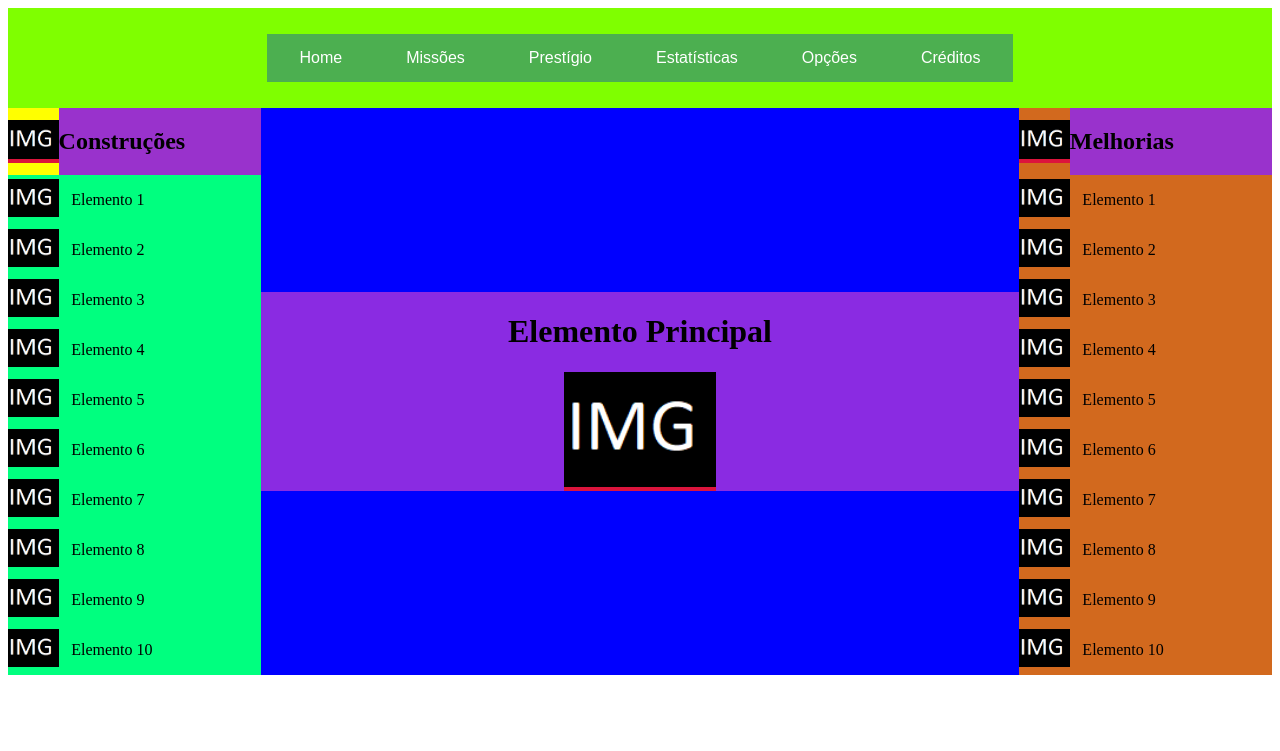
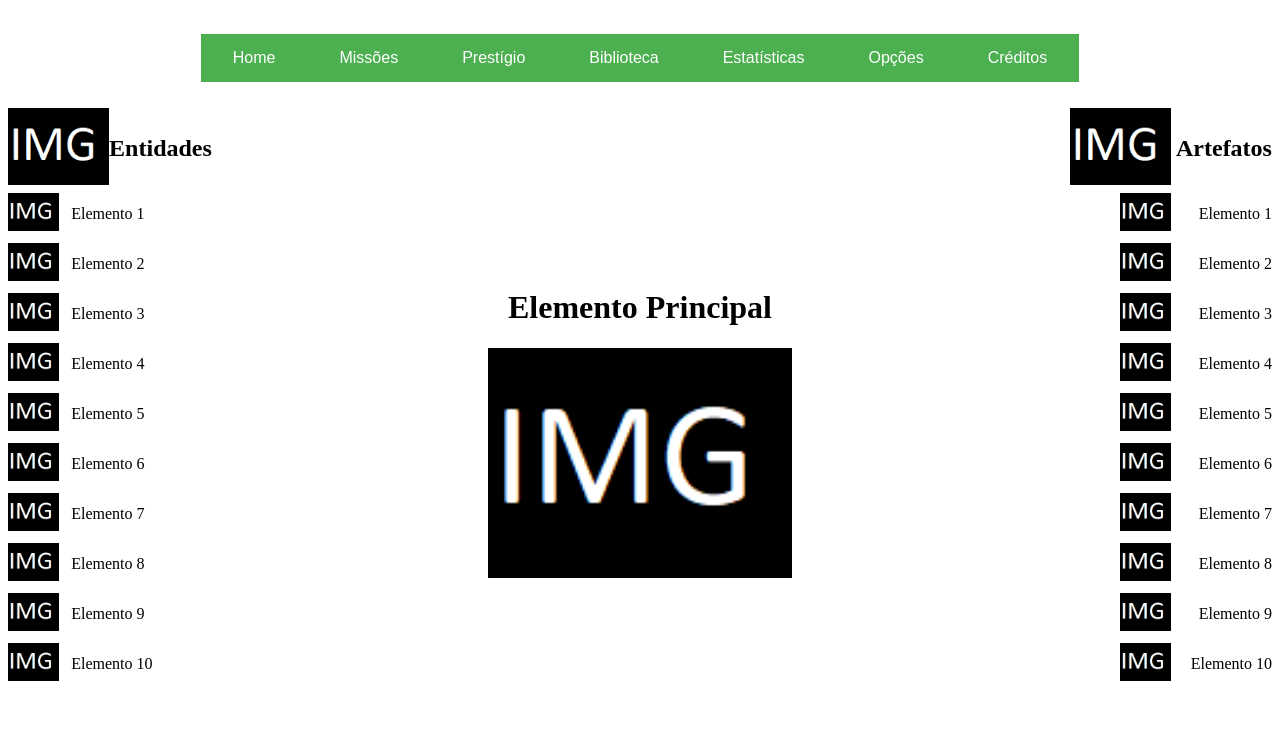
Before and after one commit to SergioArthur115/PI-JOGO, a plain HTML site: page index.html in a window 1280 px wide. Drawn offline with Linux system fonts and the light colour scheme.

Commit message:
Ajustes na index

```diff
--- a/css/estilo.css
+++ b/css/estilo.css
@@ -1,78 +1,86 @@
 .conteudo {
     display: flex;
     width: 100%;
-    height: 100%;
+    height: 800px;
     justify-content: center;
     align-items: center;
-    background-color: blue;
 }
 
-.conteudo_construcoes {
+.conteudo_entidades {
     display: flex;
     width: 20%;
     height: 100%;
-    justify-content: flex-start;
+    justify-content: left;
     flex-direction: column;
-    background-color: yellow;
 }
 
 .conteudo_objPrincipal {
     display: flex;
     width: 60%;
+    height: 60%;
     flex-direction: column;
     align-items: center;
-    background-color: blueviolet;
 }
 
-.conteudo_melhorias {
-    display: flex;
+.conteudo_artefatos {
     width: 20%;
-    justify-content: flex-end;
-    flex-direction: column;
-    background-color: chocolate;
+    height: 100%;
 }
 
-.conteudo_construcoes_elementos {
+.conteudo_entidades_elementos {
     display: flex;
     height: 100%;
     justify-content: flex-start;
     flex-direction: column;
-    background-color: springgreen;
 }
 
-.conteudo_construcoes_titulo {
+.conteudo_artefatos_elementos {
+    display: flex;
+    height: 100%;
+    justify-content: right;
+    flex-direction: column;
+}
+
+.conteudo_titulos {
     display: flex;
     align-items: center;
     width: 100%;
 }
 
-.conteudo_melhorias_titulo {
-    display: flex;
-    align-items: center;
+.conteudo_entidades_titulo_imagem {
+    width: 40%;
+}
+.conteudo_titulos_artefatos_imagem{
+    width: 40%;
+    padding-left: 20%;
+}
+
+.conteudo_entidades_titulo_texto {
+    width: 60%;
+}
+
+.conteudo_titulos_artefatos_texto{
+    width: 40%;
+    text-align: right;
+}
+
+.conteudo_entidades_titulo_imagem_imagem {
     width: 100%;
 }
 
-.conteudo_construcoes_titulo_imagem {
-    width: 20%;
-    background-color: crimson;
-}
-
-.conteudo_construcoes_titulo_texto {
-    width: 80%;
-    background-color: darkorchid;
-}
-
-.conteudo_construcoes_titulo_imagem_imagem {
-    width: 100%;
-}
-
-.conteudo_construcoes_elementos_elemento {
+.conteudo_entidades_elementos_elemento {
     display: flex;
     align-items: center;
     gap: 5%;
 }
 
-.conteudo_construcoes_elementos_elemento_imagem {
+.conteudo_artefatos_elementos_elemento{
+    display: flex;
+    align-items: center;
+    justify-content: right;
+}
+
+.conteudo_entidades_elementos_elemento_imagem {
     width: 20%;
 }
 
--- a/css/menu.css
+++ b/css/menu.css
@@ -4,7 +4,6 @@
     display: flex;
     justify-content: center;
     align-items: center;
-    background-color: chartreuse;
 }
 .button {
     background-color: #4CAF50; /* Green */
--- a/index.html
+++ b/index.html
@@ -18,6 +18,7 @@
             <a href="index.html"><button type="button" class="button">Home</button></a>
             <a href="paginas/missoes.html"><button type="button" class="button">Missões</button></a>
             <a href="paginas/prestigio.html"><button type="button" class="button">Prestígio</button></a>
+            <a href="paginas/biblioteca.html"><button type="button" class="button">Biblioteca</button></a>
             <a href="paginas/estatisticas.html"><button type="button" class="button">Estatísticas</button></a>
             <a href="paginas/opcoes.html"><button type="button" class="button">Opções</button></a>
             <a href="paginas/creditos.html"><button type="button" class="button">Créditos</button></a>
@@ -28,112 +29,112 @@
 
     <main class="conteudo">
 
-        <!--SEÇÂO DE CONSTRUÇÔES-->
+        <!--SEÇÂO DE ENTIDADES-->
 
-        <section class="conteudo_construcoes">
+        <section class="conteudo_entidades">
 
             <!--DIV TITULO-->
 
-            <div class="conteudo_construcoes_titulo">
-                <div class="conteudo_construcoes_titulo_imagem">
+            <div class="conteudo_titulos">
+                <div class="conteudo_entidades_titulo_imagem">
                     <img src="./imagens/img.png" alt="img" title="img" class="imagem">
                 </div>
-                <div class="conteudo_construcoes_titulo_texto">
-                    <h2>Construções</h2>
+                <div class="conteudo_entidades_titulo_texto">
+                    <h2>Entidades</h2>
                 </div>
             </div>
 
             <!--INICIO DIV ELEMENTOS-->
 
-            <div class="conteudo_construcoes_elementos">
+            <div class="conteudo_entidades_elementos">
 
                 <!--DIV ELEMENTO 1-->
-                <div class="conteudo_construcoes_elementos_elemento">
-                    <div class="conteudo_construcoes_elementos_elemento_imagem">
+                <div class="conteudo_entidades_elementos_elemento">
+                    <div class="conteudo_entidades_elementos_elemento_imagem">
                         <img src="./imagens/img.png" alt="img" title="img" class="imagem">
                     </div>
-                    <div class="conteudo_construcoes_elementos_elemento_texto">
+                    <div class="conteudo_entidades_elementos_elemento_texto">
                         <p>Elemento 1</p>
                     </div>
                 </div>
                 <!--DIV ELEMENTO 2-->
-                <div class="conteudo_construcoes_elementos_elemento">
-                    <div class="conteudo_construcoes_elementos_elemento_imagem">
+                <div class="conteudo_entidades_elementos_elemento">
+                    <div class="conteudo_entidades_elementos_elemento_imagem">
                         <img src="./imagens/img.png" alt="img" title="img" class="imagem">
                     </div>
-                    <div class="conteudo_construcoes_elementos_elemento_texto">
+                    <div class="conteudo_entidades_elementos_elemento_texto">
                         <p>Elemento 2</p>
                     </div>
                 </div>
                 <!--DIV ELEMENTO 3-->
-                <div class="conteudo_construcoes_elementos_elemento">
-                    <div class="conteudo_construcoes_elementos_elemento_imagem">
+                <div class="conteudo_entidades_elementos_elemento">
+                    <div class="conteudo_entidades_elementos_elemento_imagem">
                         <img src="./imagens/img.png" alt="img" title="img" class="imagem">
                     </div>
-                    <div class="conteudo_construcoes_elementos_elemento_texto">
+                    <div class="conteudo_entidades_elementos_elemento_texto">
                         <p>Elemento 3</p>
                     </div>
                 </div>
                 <!--DIV ELEMENTO 4-->
-                <div class="conteudo_construcoes_elementos_elemento">
-                    <div class="conteudo_construcoes_elementos_elemento_imagem">
+                <div class="conteudo_entidades_elementos_elemento">
+                    <div class="conteudo_entidades_elementos_elemento_imagem">
                         <img src="./imagens/img.png" alt="img" title="img" class="imagem">
                     </div>
-                    <div class="conteudo_construcoes_elementos_elemento_texto">
+                    <div class="conteudo_entidades_elementos_elemento_texto">
                         <p>Elemento 4</p>
                     </div>
                 </div>
                 <!--DIV ELEMENTO 5-->
-                <div class="conteudo_construcoes_elementos_elemento">
-                    <div class="conteudo_construcoes_elementos_elemento_imagem">
+                <div class="conteudo_entidades_elementos_elemento">
+                    <div class="conteudo_entidades_elementos_elemento_imagem">
                         <img src="./imagens/img.png" alt="img" title="img" class="imagem">
                     </div>
-                    <div class="conteudo_construcoes_elementos_elemento_texto">
+                    <div class="conteudo_entidades_elementos_elemento_texto">
                         <p>Elemento 5</p>
                     </div>
                 </div>
                 <!--DIV ELEMENTO 6-->
-                <div class="conteudo_construcoes_elementos_elemento">
-                    <div class="conteudo_construcoes_elementos_elemento_imagem">
+                <div class="conteudo_entidades_elementos_elemento">
+                    <div class="conteudo_entidades_elementos_elemento_imagem">
                         <img src="./imagens/img.png" alt="img" title="img" class="imagem">
                     </div>
-                    <div class="conteudo_construcoes_elementos_elemento_texto">
+                    <div class="conteudo_entidades_elementos_elemento_texto">
                         <p>Elemento 6</p>
                     </div>
                 </div>
                 <!--DIV ELEMENTO 7-->
-                <div class="conteudo_construcoes_elementos_elemento">
-                    <div class="conteudo_construcoes_elementos_elemento_imagem">
+                <div class="conteudo_entidades_elementos_elemento">
+                    <div class="conteudo_entidades_elementos_elemento_imagem">
                         <img src="./imagens/img.png" alt="img" title="img" class="imagem">
                     </div>
-                    <div class="conteudo_construcoes_elementos_elemento_texto">
+                    <div class="conteudo_entidades_elementos_elemento_texto">
                         <p>Elemento 7</p>
                     </div>
                 </div>
                 <!--DIV ELEMENTO 8-->
-                <div class="conteudo_construcoes_elementos_elemento">
-                    <div class="conteudo_construcoes_elementos_elemento_imagem">
+                <div class="conteudo_entidades_elementos_elemento">
+                    <div class="conteudo_entidades_elementos_elemento_imagem">
                         <img src="./imagens/img.png" alt="img" title="img" class="imagem">
                     </div>
-                    <div class="conteudo_construcoes_elementos_elemento_texto">
+                    <div class="conteudo_entidades_elementos_elemento_texto">
                         <p>Elemento 8</p>
                     </div>
                 </div>
                 <!--DIV ELEMENTO 9-->
-                <div class="conteudo_construcoes_elementos_elemento">
-                    <div class="conteudo_construcoes_elementos_elemento_imagem">
+                <div class="conteudo_entidades_elementos_elemento">
+                    <div class="conteudo_entidades_elementos_elemento_imagem">
                         <img src="./imagens/img.png" alt="img" title="img" class="imagem">
                     </div>
-                    <div class="conteudo_construcoes_elementos_elemento_texto">
+                    <div class="conteudo_entidades_elementos_elemento_texto">
                         <p>Elemento 9</p>
                     </div>
                 </div>
                 <!--DIV ELEMENTO 10-->
-                <div class="conteudo_construcoes_elementos_elemento">
-                    <div class="conteudo_construcoes_elementos_elemento_imagem">
+                <div class="conteudo_entidades_elementos_elemento">
+                    <div class="conteudo_entidades_elementos_elemento_imagem">
                         <img src="./imagens/img.png" alt="img" title="img" class="imagem">
                     </div>
-                    <div class="conteudo_construcoes_elementos_elemento_texto">
+                    <div class="conteudo_entidades_elementos_elemento_texto">
                         <p>Elemento 10</p>
                     </div>
                 </div>
@@ -147,116 +148,116 @@
 
         <div class="conteudo_objPrincipal">
             <h1>Elemento Principal</h1>
-            <div class="conteudo_construcoes_titulo_imagem">
+            <div class="conteudo_entidades_titulo_imagem">
                 <img src="./imagens/img.png" alt="img" title="img" class="imagem">
             </div>
         </div>
 
-        <!-- SEÇÃO DE MELHORIAS -->
+        <!-- SEÇÃO DE Artefatos -->
 
-        <section class="conteudo_melhorias">
+        <section class="conteudo_artefatos">
 
             <!--DIV TITULO-->
 
-            <div class="conteudo_melhorias_titulo">
-                <div class="conteudo_construcoes_titulo_imagem">
+            <div class="conteudo_titulos">
+                <div class="conteudo_titulos_artefatos_imagem">
                     <img src="./imagens/img.png" alt="img" title="img" class="imagem">
                 </div>
-                <div class="conteudo_construcoes_titulo_texto">
-                    <h2>Melhorias</h2>
+                <div class="conteudo_titulos_artefatos_texto">
+                    <h2>Artefatos</h2>
                 </div>
             </div>
 
             <!--INICIO DIV ELEMENTOS-->
 
-            <div>
+            <div class="conteudo_artefatos_elementos">
                 <!--DIV ELEMENTO 1-->
-                <div class="conteudo_construcoes_elementos_elemento">
-                    <div class="conteudo_construcoes_elementos_elemento_imagem">
+                <div class="conteudo_artefatos_elementos_elemento">
+                    <div class="conteudo_entidades_elementos_elemento_imagem">
                         <img src="./imagens/img.png" alt="img" title="img" class="imagem">
                     </div>
-                    <div class="conteudo_construcoes_elementos_elemento_texto">
+                    <div class="conteudo_titulos_artefatos_texto">
                         <p>Elemento 1</p>
                     </div>
                 </div>
                 <!--DIV ELEMENTO 2-->
-                <div class="conteudo_construcoes_elementos_elemento">
-                    <div class="conteudo_construcoes_elementos_elemento_imagem">
+                <div class="conteudo_artefatos_elementos_elemento">
+                    <div class="conteudo_entidades_elementos_elemento_imagem">
                         <img src="./imagens/img.png" alt="img" title="img" class="imagem">
                     </div>
-                    <div class="conteudo_construcoes_elementos_elemento_texto">
+                    <div class="conteudo_titulos_artefatos_texto">
                         <p>Elemento 2</p>
                     </div>
                 </div>
                 <!--DIV ELEMENTO 3-->
-                <div class="conteudo_construcoes_elementos_elemento">
-                    <div class="conteudo_construcoes_elementos_elemento_imagem">
+                <div class="conteudo_artefatos_elementos_elemento">
+                    <div class="conteudo_entidades_elementos_elemento_imagem">
                         <img src="./imagens/img.png" alt="img" title="img" class="imagem">
                     </div>
-                    <div class="conteudo_construcoes_elementos_elemento_texto">
+                    <div class="conteudo_titulos_artefatos_texto">
                         <p>Elemento 3</p>
                     </div>
                 </div>
                 <!--DIV ELEMENTO 4-->
-                <div class="conteudo_construcoes_elementos_elemento">
-                    <div class="conteudo_construcoes_elementos_elemento_imagem">
+                <div class="conteudo_artefatos_elementos_elemento">
+                    <div class="conteudo_entidades_elementos_elemento_imagem">
                         <img src="./imagens/img.png" alt="img" title="img" class="imagem">
                     </div>
-                    <div class="conteudo_construcoes_elementos_elemento_texto">
+                    <div class="conteudo_titulos_artefatos_texto">
                         <p>Elemento 4</p>
                     </div>
                 </div>
                 <!--DIV ELEMENTO 5-->
-                <div class="conteudo_construcoes_elementos_elemento">
-                    <div class="conteudo_construcoes_elementos_elemento_imagem">
+                <div class="conteudo_artefatos_elementos_elemento">
+                    <div class="conteudo_entidades_elementos_elemento_imagem">
                         <img src="./imagens/img.png" alt="img" title="img" class="imagem">
                     </div>
-                    <div class="conteudo_construcoes_elementos_elemento_texto">
+                    <div class="conteudo_titulos_artefatos_texto">
                         <p>Elemento 5</p>
                     </div>
                 </div>
                 <!--DIV ELEMENTO 6-->
-                <div class="conteudo_construcoes_elementos_elemento">
-                    <div class="conteudo_construcoes_elementos_elemento_imagem">
+                <div class="conteudo_artefatos_elementos_elemento">
+                    <div class="conteudo_entidades_elementos_elemento_imagem">
                         <img src="./imagens/img.png" alt="img" title="img" class="imagem">
                     </div>
-                    <div class="conteudo_construcoes_elementos_elemento_texto">
+                    <div class="conteudo_titulos_artefatos_texto">
                         <p>Elemento 6</p>
                     </div>
                 </div>
                 <!--DIV ELEMENTO 7-->
-                <div class="conteudo_construcoes_elementos_elemento">
-                    <div class="conteudo_construcoes_elementos_elemento_imagem">
+                <div class="conteudo_artefatos_elementos_elemento">
+                    <div class="conteudo_entidades_elementos_elemento_imagem">
                         <img src="./imagens/img.png" alt="img" title="img" class="imagem">
                     </div>
-                    <div class="conteudo_construcoes_elementos_elemento_texto">
+                    <div class="conteudo_titulos_artefatos_texto">
                         <p>Elemento 7</p>
                     </div>
                 </div>
                 <!--DIV ELEMENTO 8-->
-                <div class="conteudo_construcoes_elementos_elemento">
-                    <div class="conteudo_construcoes_elementos_elemento_imagem">
+                <div class="conteudo_artefatos_elementos_elemento">
+                    <div class="conteudo_entidades_elementos_elemento_imagem">
                         <img src="./imagens/img.png" alt="img" title="img" class="imagem">
                     </div>
-                    <div class="conteudo_construcoes_elementos_elemento_texto">
+                    <div class="conteudo_titulos_artefatos_texto">
                         <p>Elemento 8</p>
                     </div>
                 </div>
                 <!--DIV ELEMENTO 9-->
-                <div class="conteudo_construcoes_elementos_elemento">
-                    <div class="conteudo_construcoes_elementos_elemento_imagem">
+                <div class="conteudo_artefatos_elementos_elemento">
+                    <div class="conteudo_entidades_elementos_elemento_imagem">
                         <img src="./imagens/img.png" alt="img" title="img" class="imagem">
                     </div>
-                    <div class="conteudo_construcoes_elementos_elemento_texto">
+                    <div class="conteudo_titulos_artefatos_texto">
                         <p>Elemento 9</p>
                     </div>
                 </div>
                 <!--DIV ELEMENTO 10-->
-                <div class="conteudo_construcoes_elementos_elemento">
-                    <div class="conteudo_construcoes_elementos_elemento_imagem">
+                <div class="conteudo_artefatos_elementos_elemento">
+                    <div class="conteudo_entidades_elementos_elemento_imagem">
                         <img src="./imagens/img.png" alt="img" title="img" class="imagem">
                     </div>
-                    <div class="conteudo_construcoes_elementos_elemento_texto">
+                    <div class="conteudo_titulos_artefatos_texto">
                         <p>Elemento 10</p>
                     </div>
                 </div>
```
Also changed, not shown: paginas/biblioteca.html (added).
